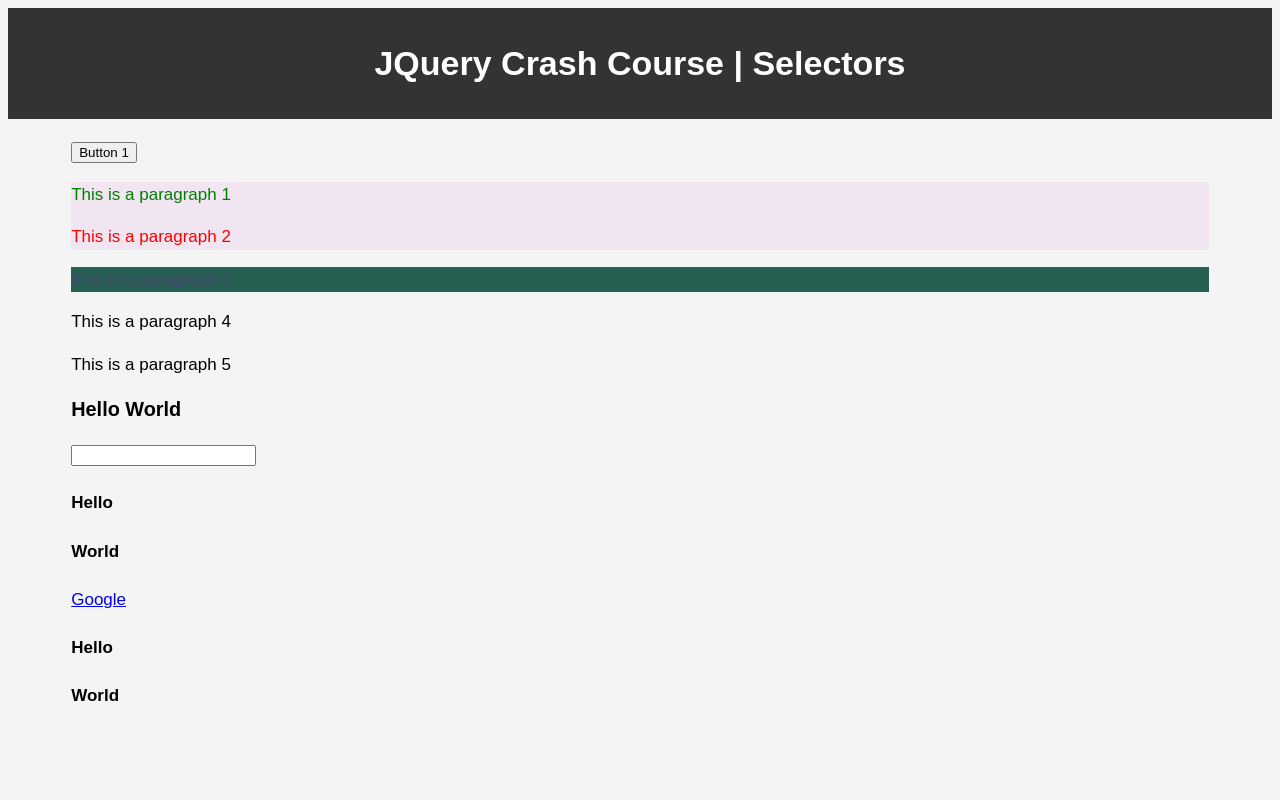
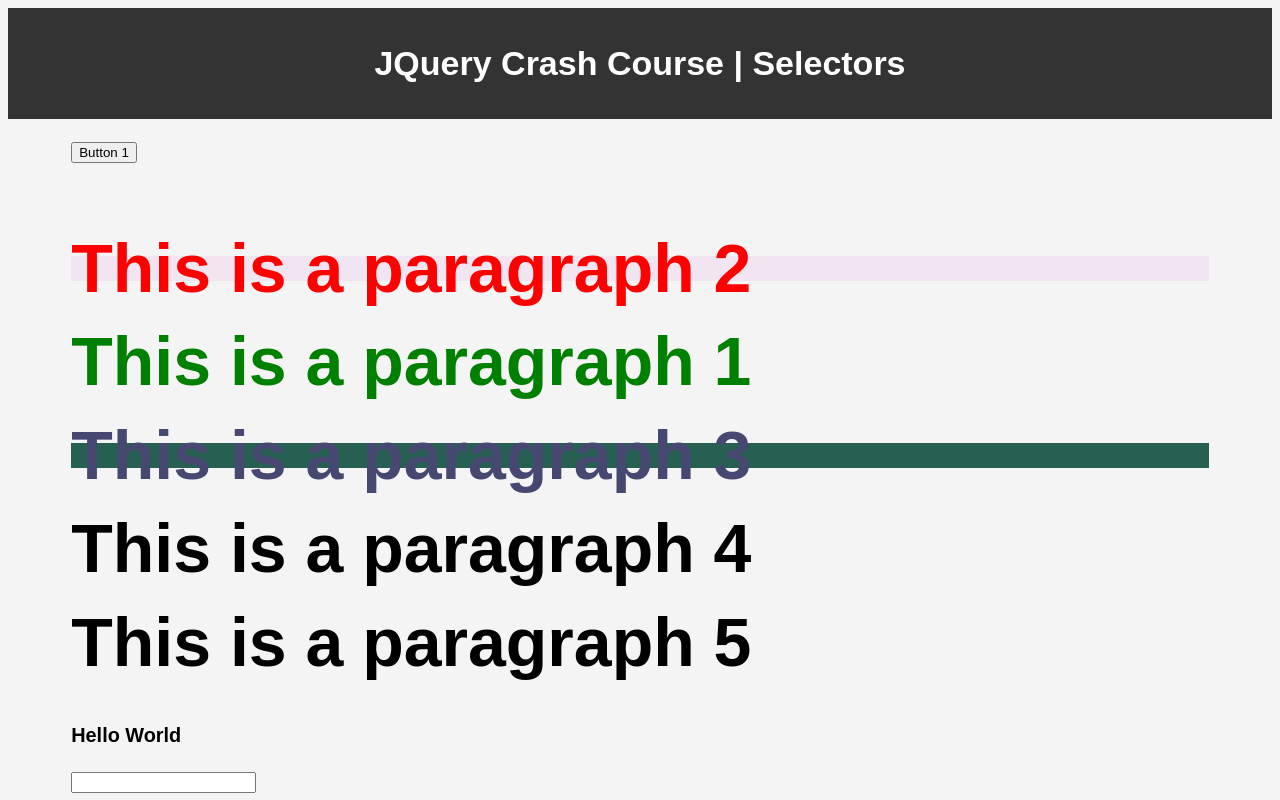
Before and after one commit to pittyh6/2-12Mths-WebDevelopmentStudy-2022-2023, a plain HTML site: page WDS-38_JQuery-3_jQuery_Crash_Course_3-DOM_Manipulation/index.html in a window 1280 px wide. Shown: the top 800 px of the page. Drawn offline with nearby package versions, Linux system fonts and the light colour scheme.

Commit message:
[wds-38] 14.40

```diff
--- a/WDS-38_JQuery-3_jQuery_Crash_Course_3-DOM_Manipulation/index.js
+++ b/WDS-38_JQuery-3_jQuery_Crash_Course_3-DOM_Manipulation/index.js
@@ -26,4 +26,6 @@
     //alert($('a').attr('href'));
     $('a').removeAttr('target');
 
+    $('p').wrap('<h1>');
+	$('p').wrapAll('<h1>');
 });
```
Also changed, not shown: WDS-38_JQuery-3_jQuery_Crash_Course_3-DOM_Manipulation/index.html (+1 -0 lines), WDS-38_JQuery-3_jQuery_Crash_Course_3-DOM_Manipulation/README.md.
